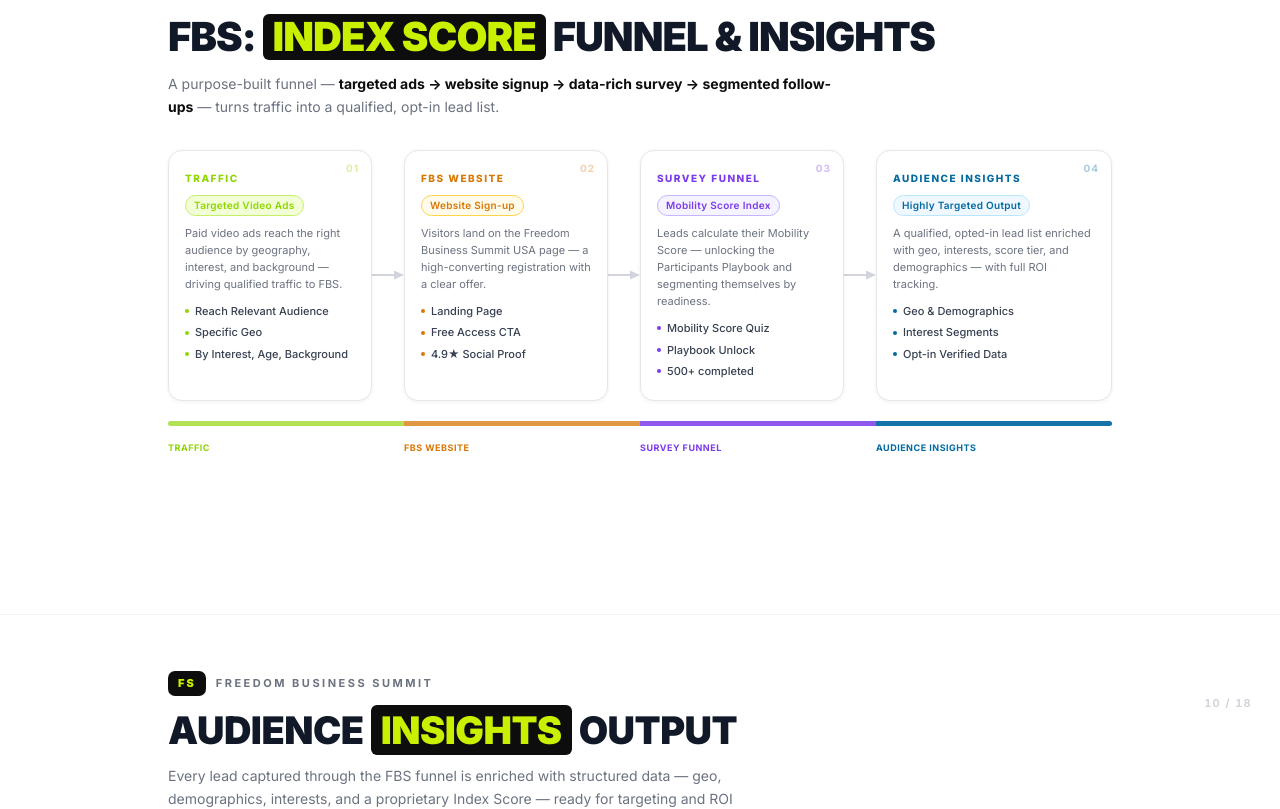
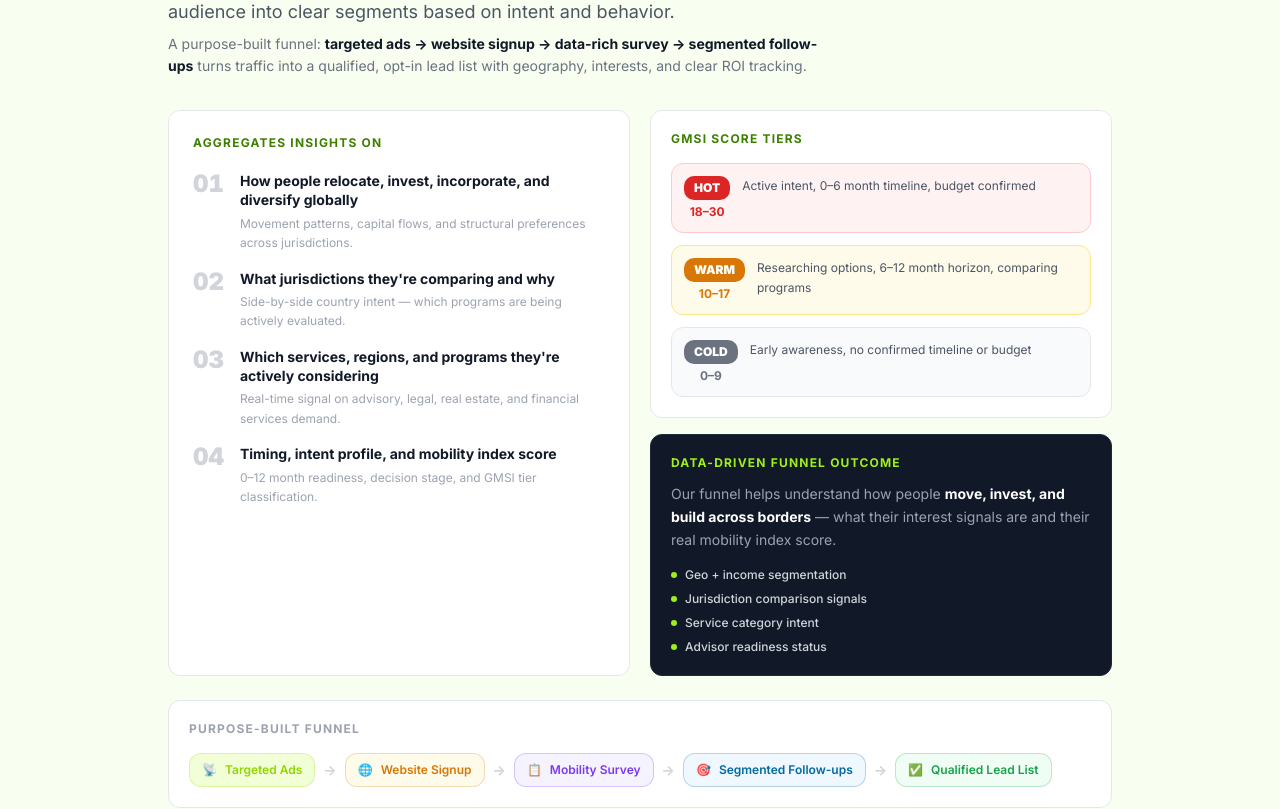
Before and after one commit to freedombusinesssummit-stack/proposal-usa, a Next.js app: page / in a window 1280 px wide. Shown: the part 6852-7661 px from the top of the page. Built offline with nearby package versions, Linux system fonts and the light colour scheme.

Commit message:
feat: Mobility Score Index standalone section (09/18) with GMSI tiers, funnel flow, insights aggregation

```diff
--- a/src/components/IntelSlides.tsx
+++ b/src/components/IntelSlides.tsx
@@ -142,9 +142,124 @@
 
   return (
     <>
+      {/* ── MOBILITY SCORE INDEX ── */}
+      <section id="mobility-score" className="slide-section py-14 border-b border-carbon-100" style={{ background: "#f8fff0" }}>
+        <span className="slide-number">09 / 18</span>
+        <div className="wrap">
+          <AnimatedSection>
+            <Badge variant="success" className="mb-3">Mobility Score Index</Badge>
+            <h2 className="font-black text-carbon-900 mb-3" style={{ fontSize: "clamp(26px, 4vw, 48px)", letterSpacing: "-1px", lineHeight: 1.05 }}>
+              Mobility Score Index
+            </h2>
+            <p className="text-carbon-600 mb-2" style={{ fontSize: "clamp(14px, 1.5vw, 18px)", maxWidth: 680 }}>
+              A survey tool that shows interest level on relocation and investments. We turn audience into clear segments based on intent and behavior.
+            </p>
+            <p className="text-carbon-500 mb-8 text-sm max-w-2xl leading-relaxed">
+              A purpose-built funnel: <strong className="text-carbon-900">targeted ads → website signup → data-rich survey → segmented follow-ups</strong> turns traffic into a qualified, opt-in lead list with geography, interests, and clear ROI tracking.
+            </p>
+          </AnimatedSection>
+
+          {/* Two columns: what it aggregates + tiers */}
+          <div className="grid md:grid-cols-2 gap-5 mb-6">
+            {/* Left: aggregates insights on */}
+            <AnimatedSection delay={80}>
+              <div className="bg-white rounded-xl border border-carbon-200 p-6 h-full">
+                <p className="text-xs font-bold uppercase tracking-widest mb-5" style={{ color: "#3d8000" }}>Aggregates Insights On</p>
+                <div className="space-y-4">
+                  {[
+                    { num: "01", title: "How people relocate, invest, incorporate, and diversify globally", desc: "Movement patterns, capital flows, and structural preferences across jurisdictions." },
+                    { num: "02", title: "What jurisdictions they're comparing and why", desc: "Side-by-side country intent — which programs are being actively evaluated." },
+                    { num: "03", title: "Which services, regions, and programs they're actively considering", desc: "Real-time signal on advisory, legal, real estate, and financial services demand." },
+                    { num: "04", title: "Timing, intent profile, and mobility index score", desc: "0–12 month readiness, decision stage, and GMSI tier classification." },
+                  ].map((item, i) => (
+                    <div key={i} className="flex items-start gap-4">
+                      <span className="font-black text-2xl flex-shrink-0 tabular-nums" style={{ color: "#d1d5db", lineHeight: 1.1 }}>{item.num}</span>
+                      <div>
+                        <p className="font-bold text-carbon-900 text-sm mb-1 leading-snug">{item.title}</p>
+                        <p className="text-xs text-carbon-400 leading-relaxed">{item.desc}</p>
+                      </div>
+                    </div>
+                  ))}
+                </div>
+              </div>
+            </AnimatedSection>
+
+            {/* Right: Score tiers + what partners get */}
+            <AnimatedSection delay={140}>
+              <div className="flex flex-col gap-4 h-full">
+                {/* Score tiers */}
+                <div className="bg-white rounded-xl border border-carbon-200 p-5">
+                  <p className="text-xs font-bold uppercase tracking-widest mb-4" style={{ color: "#3d8000" }}>GMSI Score Tiers</p>
+                  <div className="space-y-3">
+                    {[
+                      { tier: "HOT", score: "18–30", color: "#dc2626", bg: "#fef2f2", border: "#fecaca", desc: "Active intent, 0–6 month timeline, budget confirmed" },
+                      { tier: "WARM", score: "10–17", color: "#d97706", bg: "#fffbeb", border: "#fde68a", desc: "Researching options, 6–12 month horizon, comparing programs" },
+                      { tier: "COLD", score: "0–9", color: "#6b7280", bg: "#f9fafb", border: "#e5e7eb", desc: "Early awareness, no confirmed timeline or budget" },
+                    ].map((t, i) => (
+                      <div key={i} className="flex items-start gap-3 p-3 rounded-lg border" style={{ background: t.bg, borderColor: t.border }}>
+                        <div className="flex-shrink-0 text-center">
+                          <div className="text-xs font-black px-2.5 py-1 rounded-md" style={{ background: t.color, color: "white" }}>{t.tier}</div>
+                          <div className="text-xs font-bold mt-1" style={{ color: t.color }}>{t.score}</div>
+                        </div>
+                        <p className="text-xs text-carbon-600 leading-relaxed">{t.desc}</p>
+                      </div>
+                    ))}
+                  </div>
+                </div>
+
+                {/* Data driven insight */}
+                <div className="rounded-xl p-5 flex-1" style={{ background: "#111827", border: "1px solid #1f2937" }}>
+                  <p className="text-xs font-bold uppercase tracking-widest mb-3" style={{ color: "#9ef01a" }}>Data-Driven Funnel Outcome</p>
+                  <p className="text-sm leading-relaxed mb-4" style={{ color: "#9ca3af" }}>
+                    Our funnel helps understand how people <strong style={{ color: "white" }}>move, invest, and build across borders</strong> — what their interest signals are and their real mobility index score.
+                  </p>
+                  <div className="space-y-2">
+                    {[
+                      "Geo + income segmentation",
+                      "Jurisdiction comparison signals",
+                      "Service category intent",
+                      "Advisor readiness status",
+                    ].map((item, i) => (
+                      <div key={i} className="flex items-center gap-2">
+                        <span className="w-1.5 h-1.5 rounded-full flex-shrink-0" style={{ background: "#9ef01a" }} />
+                        <span className="text-xs font-medium" style={{ color: "#d1d5db" }}>{item}</span>
+                      </div>
+                    ))}
+                  </div>
+                </div>
+              </div>
+            </AnimatedSection>
+          </div>
+
+          {/* Funnel flow mini-visual */}
+          <AnimatedSection delay={200}>
+            <div className="rounded-xl border border-carbon-200 bg-white p-5">
+              <p className="text-xs font-bold uppercase tracking-widest mb-4 text-carbon-400">Purpose-Built Funnel</p>
+              <div className="flex items-center gap-2 flex-wrap">
+                {[
+                  { step: "Targeted Ads", icon: "📡", color: "#8FD600", bg: "#F2FFD6" },
+                  { step: "Website Signup", icon: "🌐", color: "#D97706", bg: "#FFFBEB" },
+                  { step: "Mobility Survey", icon: "📋", color: "#7C3AED", bg: "#F5F3FF" },
+                  { step: "Segmented Follow-ups", icon: "🎯", color: "#0369A1", bg: "#EFF8FF" },
+                  { step: "Qualified Lead List", icon: "✅", color: "#16a34a", bg: "#f0fdf4" },
+                ].map((s, i) => (
+                  <div key={i} className="flex items-center gap-2">
+                    <div className="flex items-center gap-2 px-3 py-2 rounded-lg border text-xs font-semibold" style={{ background: s.bg, borderColor: s.color + "40", color: s.color }}>
+                      <span>{s.icon}</span>
+                      {s.step}
+                    </div>
+                    {i < 4 && <span className="text-carbon-300 font-bold text-sm flex-shrink-0">→</span>}
+                  </div>
+                ))}
+              </div>
+            </div>
+          </AnimatedSection>
+        </div>
+      </section>
+
       {/* ── SECTION 09: FBS Index Score Funnel (from Funnel_Flow.html) ── */}
       <section id="funnel" className="slide-section py-14 border-b border-carbon-100 bg-white">
-        <span className="slide-number">09 / 18</span>
+        <span className="slide-number">10 / 18</span>
         <div className="wrap">
           <AnimatedSection>
             <div style={{ display:'flex', alignItems:'center', gap:10, marginBottom:16 }}>
@@ -194,7 +309,7 @@
 
       {/* ── SECTION 10: Audience Insights Output (from Audience_Insights.html) ── */}
       <section id="intel" className="slide-section py-14 border-b border-carbon-100 bg-white" ref={ref}>
-        <span className="slide-number">10 / 18</span>
+        <span className="slide-number">11 / 18</span>
         <div className="wrap">
           <AnimatedSection>
             <div style={{ display:'flex', alignItems:'center', gap:10, marginBottom:14 }}>
```
Also changed, not shown: 17 other files (tests, documents, lock files or other folders).
